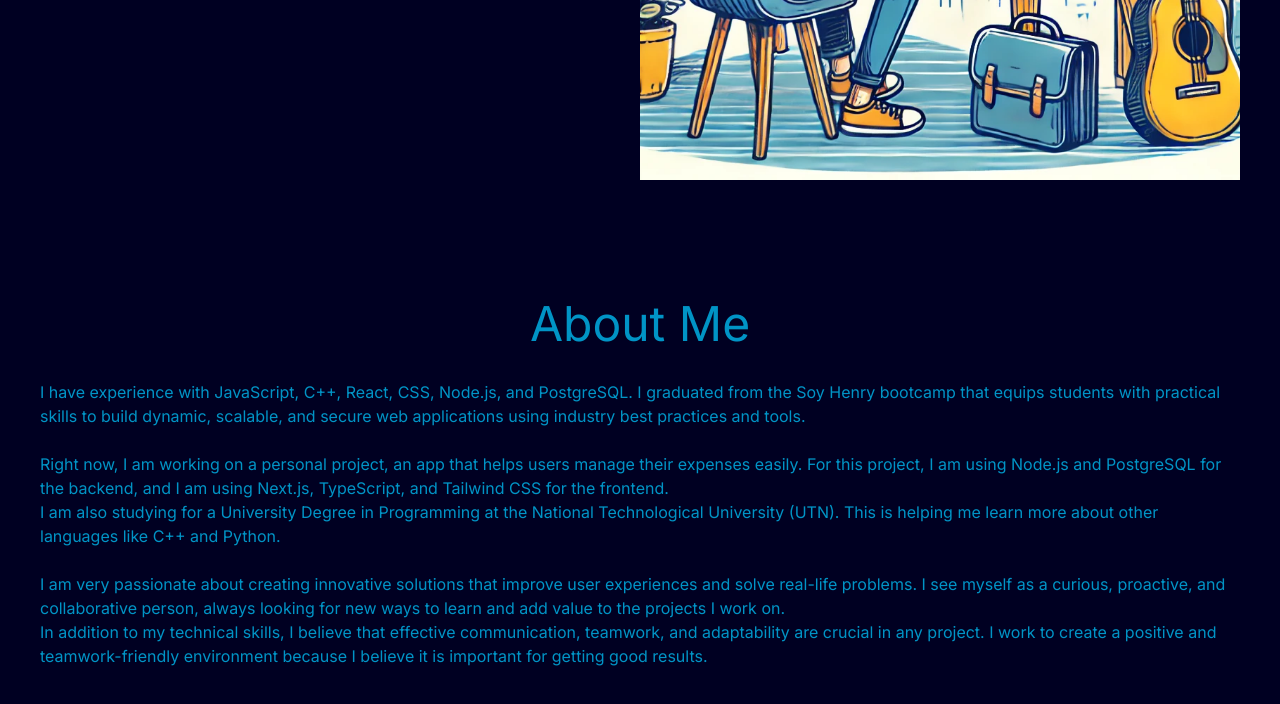
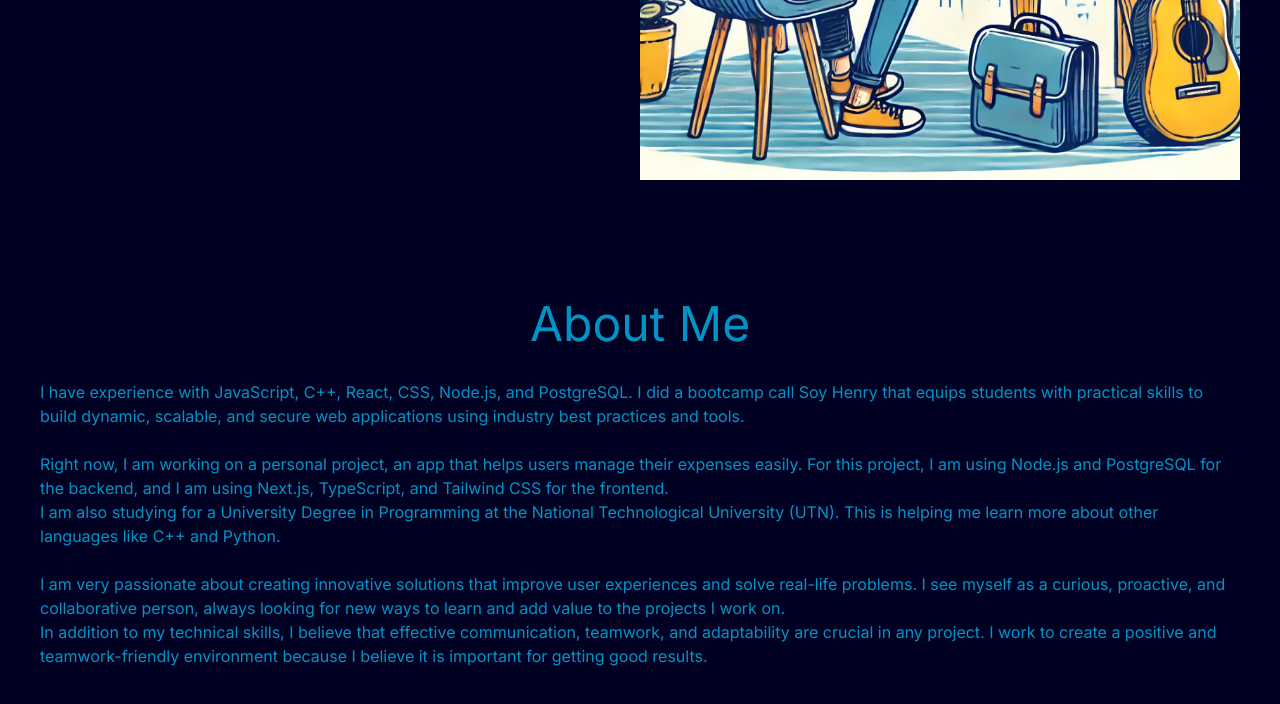
Before and after one commit to Marianoromero8/portfolio, a Next.js app: page / in a window 1280 px wide. Shown: the part 639-1343 px from the top of the page. Built offline with nearby package versions, Linux system fonts and the light colour scheme.

Commit message:
about me fixed

```diff
--- a/app/components/AboutMe.tsx
+++ b/app/components/AboutMe.tsx
@@ -5,7 +5,7 @@ export default function AboutMe() {
         <div id='aboutme' className={'flex flex-col text-[#0094C6] mt-20 h-screen'}>
             <h2 className={'text-5xl text-center mb-8'}>About Me</h2>
             <p className={'text-left pl-10 pr-10 pb-10'}>
-                I have experience with JavaScript, C++, React, CSS, Node.js, and PostgreSQL. I graduated from the Soy Henry bootcamp that equips students with practical skills to build dynamic, scalable, and secure web applications using industry best practices and tools.
+                I have experience with JavaScript, C++, React, CSS, Node.js, and PostgreSQL. I did a bootcamp call Soy Henry that equips students with practical skills to build dynamic, scalable, and secure web applications using industry best practices and tools.
                 <br />
                 <br />
                 Right now, I am working on a personal project, an app that helps users manage their expenses easily. For this project, I am using Node.js and PostgreSQL for the backend, and I am using Next.js, TypeScript, and Tailwind CSS for the frontend.
```
